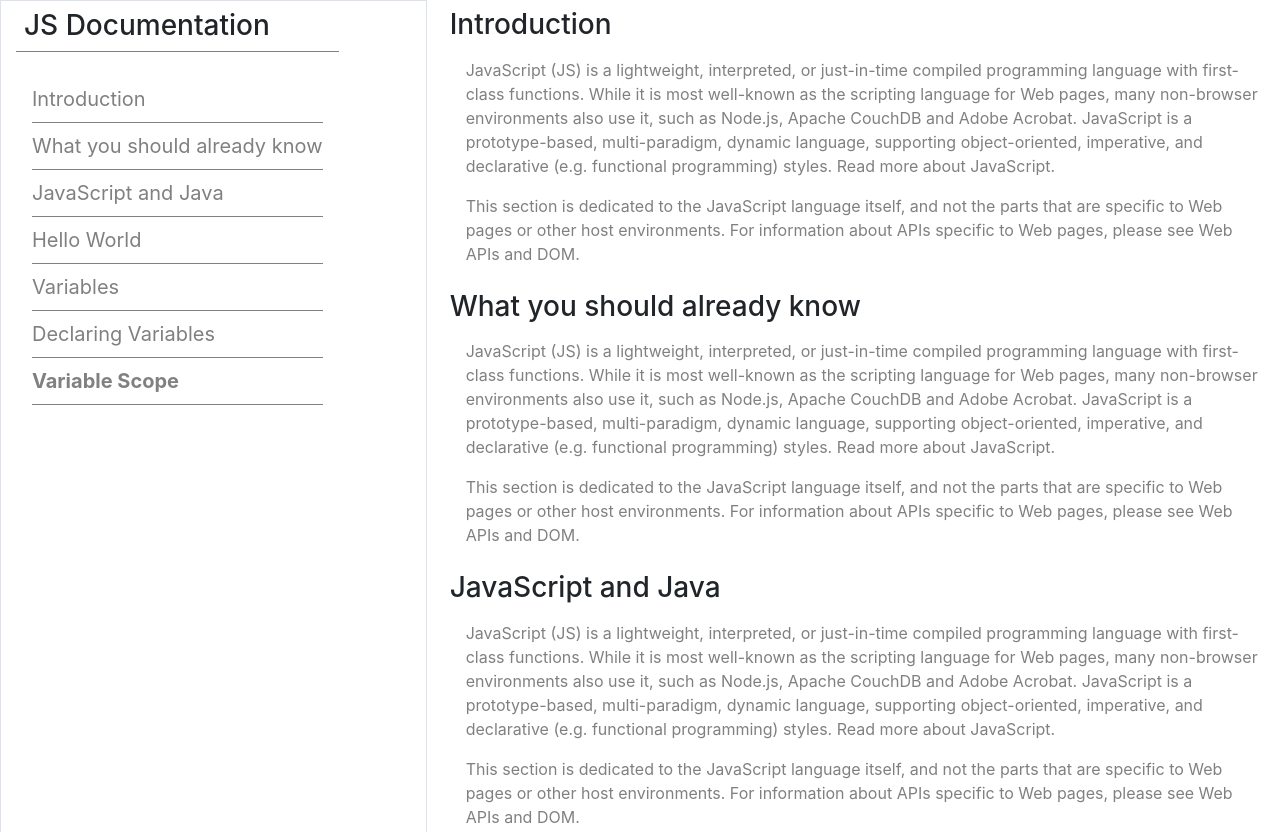
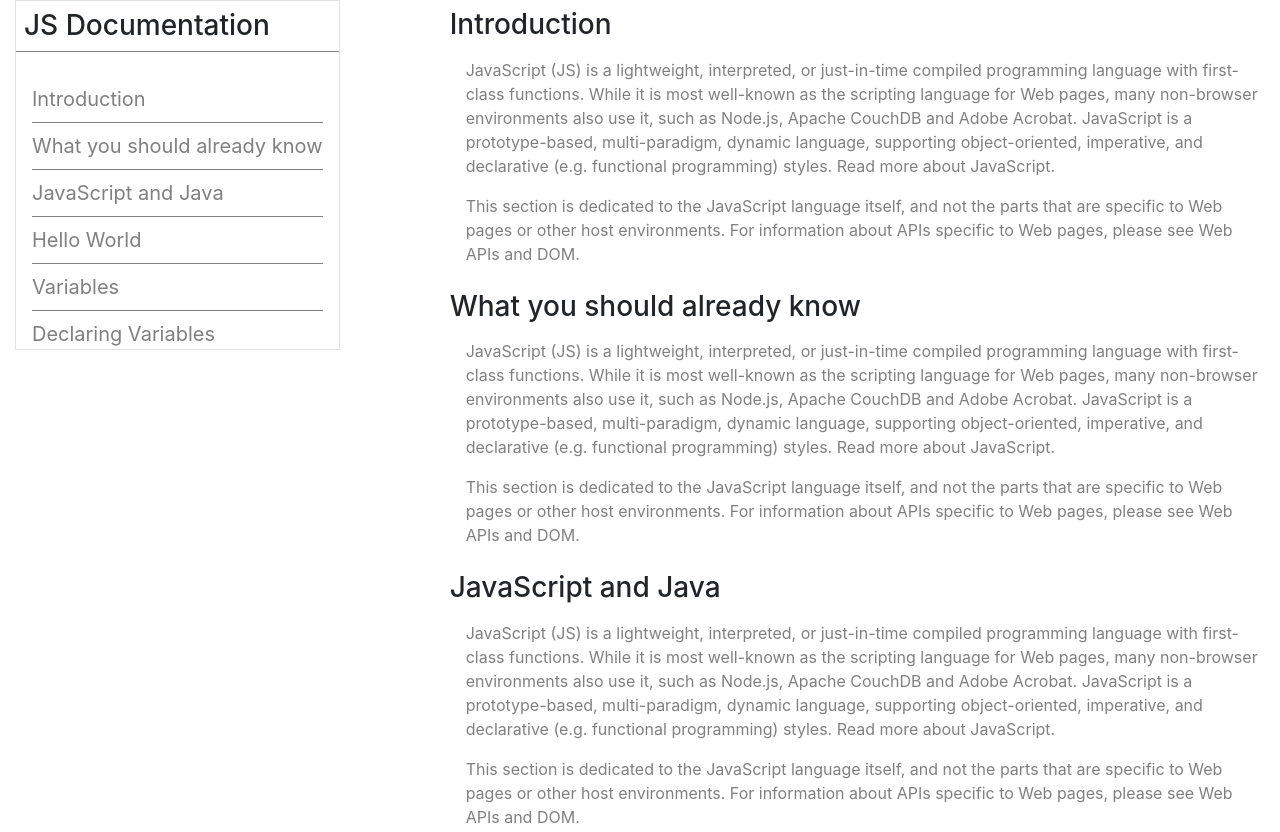
Before and after one commit to ayeshaakumar/jsdocumentation, a plain HTML site: page index.html in a window 1280 px wide. Shown: the top 832 px of the page. Drawn offline with nearby package versions, Linux system fonts and the light colour scheme.

Commit message:
change in scrolling

```diff
--- a/index.html
+++ b/index.html
@@ -1,7 +1,7 @@
 <!DOCTYPE html>
 <html lang="en">
 <head>
-  <title>JS Documentation</title>
+  <title>Bootstrap Example</title>
  <meta charset="utf-8">
   <meta name="viewport" content="width=device-width, initial-scale=1">
   <link rel="stylesheet" href="https://maxcdn.bootstrapcdn.com/bootstrap/4.4.1/css/bootstrap.min.css">
@@ -27,7 +27,7 @@
   }
   @media only screen and (min-width: 992px) {
   #sidebar{
-    position:fixed;
+   position:fixed;
   }
 }
   </style>
@@ -35,8 +35,8 @@
 <body data-spy="scroll" data-target="#myScrollspy" data-offset="100">
 <div class="container-fluid">
 <div class="row">
-<div class="col-lg-4 border">
-<div id="sidebar" style="overflow-y:scroll;height:500px;">
+<div  class="col-lg-4 " >
+<div id="sidebar"class="border" style="height:350px;overflow-y:scroll" >
 <h3 class="p-2" style="border-bottom:1px solid grey;"><nobr>JS Documentation</nobr></h3>
  <nav  id="myScrollspy">
       <ul class="nav navbar-nav  flex-column p-3">
```
